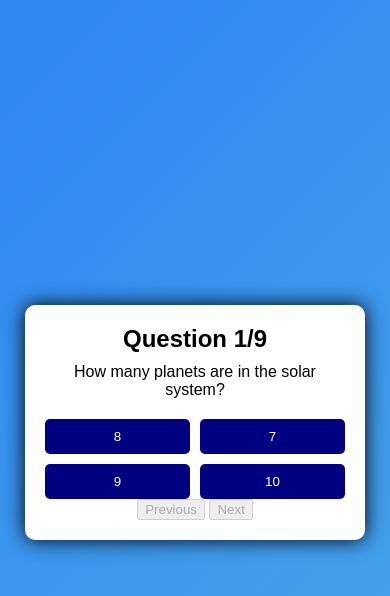
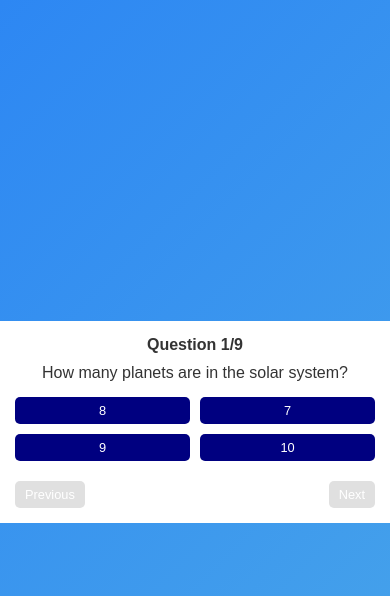
Before and after one commit to ethernityy/modsen-practice, a plain HTML site: page quiz-app/index.html in a window 390 px wide. Drawn offline with Linux system fonts and the light colour scheme.

Commit message:
Modified styles file, added responsive layout

```diff
--- a/quiz-app/style.css
+++ b/quiz-app/style.css
@@ -15,10 +15,24 @@ body {
   box-shadow: 0 0 20px;
   text-align: center;
   width: 300px;
+  box-sizing: border-box;
+  max-width: 600px;
 }
 
-.question-container h2 {
-  margin: 0 0 10px 0;
+.question-container {
+  margin-bottom: 20px;
+}
+
+#question-number {
+  margin: 0;
+  font-size: 1.2em;
+  color: #333;
+}
+
+#question-text {
+  margin: 10px 0;
+  font-size: 1.5em;
+  color: #333;
 }
 
 .question-container p {
@@ -52,3 +66,84 @@ body {
 .incorrect {
   background-color: #f44336 !important;
 }
+
+.nav-container {
+  display: flex;
+  justify-content: space-between;
+  margin-top: 20px;
+}
+
+.nav-btn {
+  background-color: #451d95;
+  color: white;
+  border: none;
+  padding: 10px 20px;
+  border-radius: 5px;
+  cursor: pointer;
+  transition: background-color 0.3s;
+}
+
+.nav-btn:disabled {
+  background-color: #e0e0e0;
+  cursor: not-allowed;
+}
+
+.nav-btn:hover:enabled {
+  background-color: #1b5fbf;
+}
+
+@media (max-width: 600px) {
+  .quiz-container {
+    padding: 15px;
+  }
+
+  #question-text {
+    font-size: 1.2em;
+  }
+
+  .option {
+    padding: 8px;
+    font-size: 0.9em;
+  }
+
+  .nav-btn {
+    padding: 8px 15px;
+    font-size: 0.9em;
+  }
+}
+
+@media (max-width: 400px) {
+  body {
+    justify-content: center;
+    align-items: center;
+  }
+
+  .quiz-container {
+    width: 100%;
+    height: auto;
+    box-shadow: none;
+    border-radius: 0;
+  }
+
+  .question-container {
+    margin-bottom: 15px;
+  }
+
+  #question-number {
+    font-size: 1em;
+  }
+
+  #question-text {
+    font-size: 1em;
+  }
+
+  .option {
+    padding: 6px;
+    font-size: 0.8em;
+  }
+
+  .nav-btn {
+    padding: 6px 10px;
+    font-size: 0.8em;
+  }
+}
```
